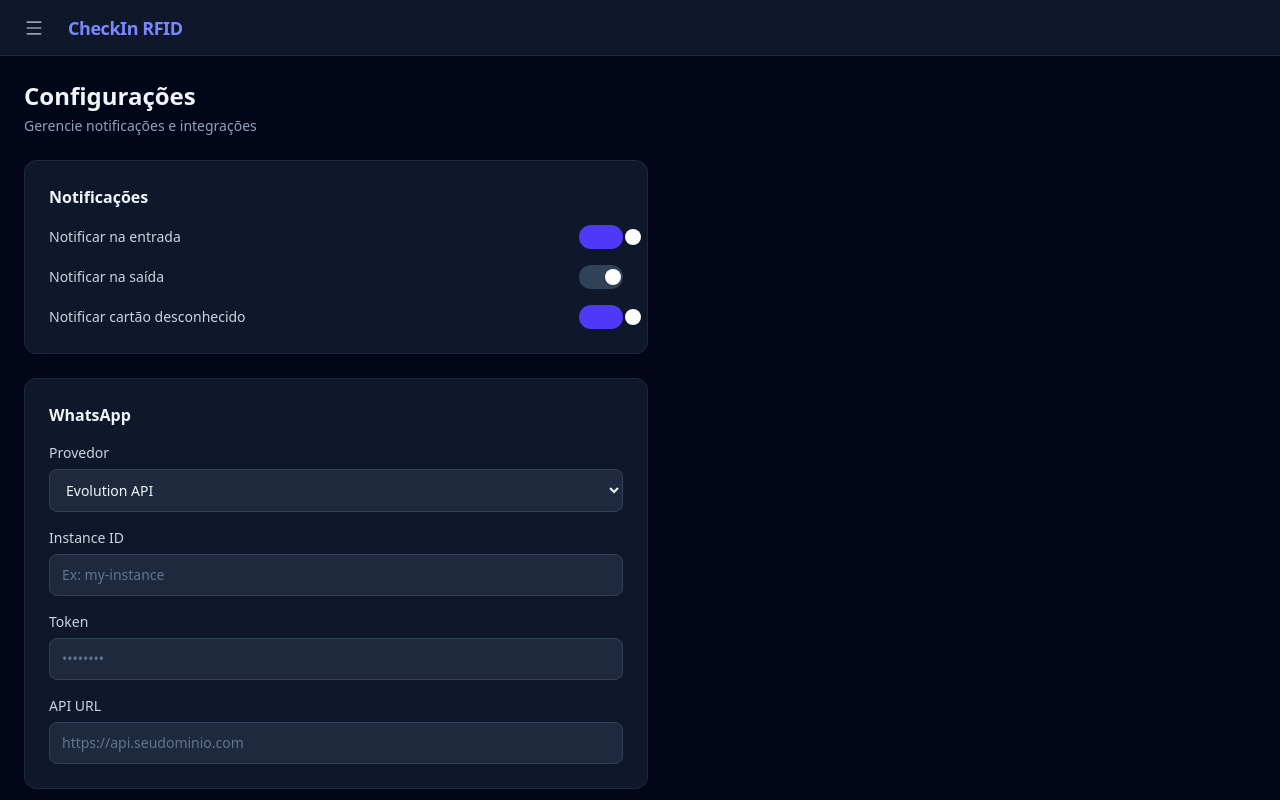
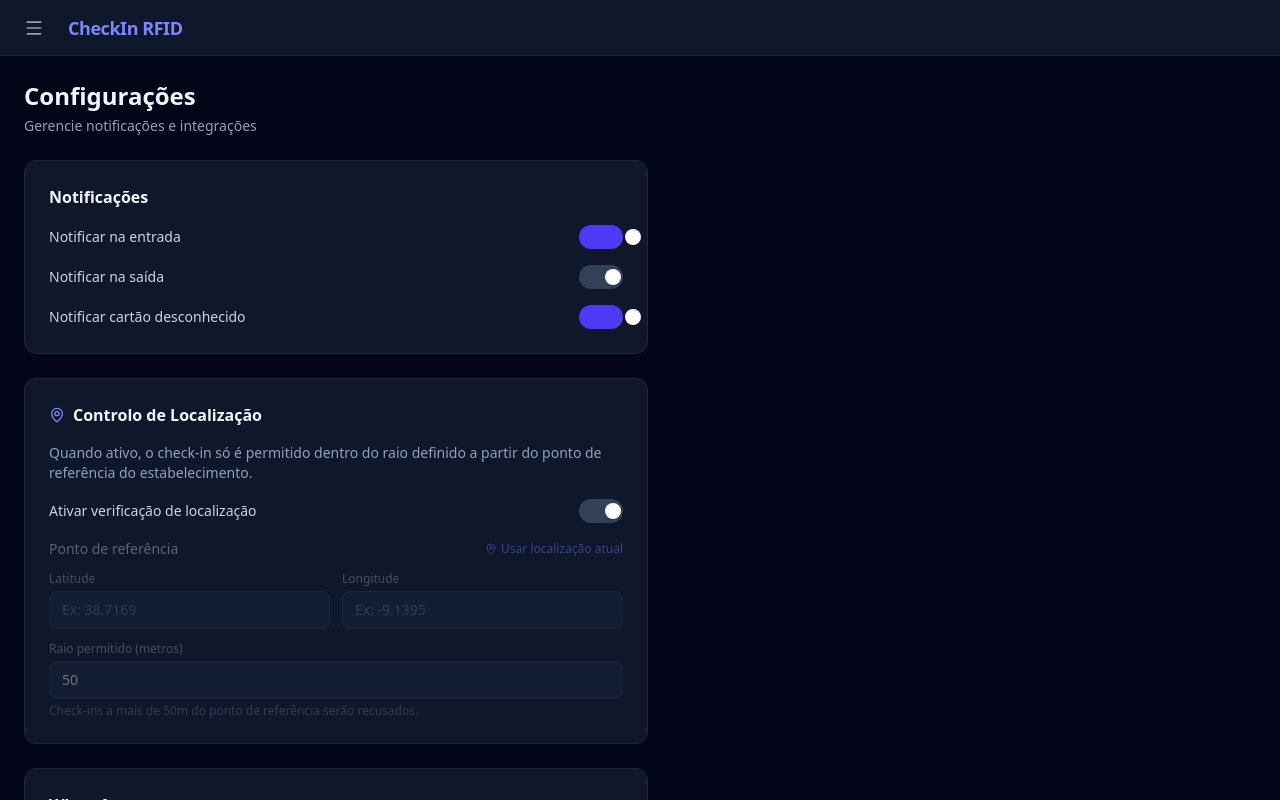
Before and after one commit to GabrielR0d/saas-checkin, a React (Vite) app in the folder frontend/: page /settings in a window 1280 px wide. Built offline with nearby package versions, Linux system fonts and the light colour scheme; no server answers; sample sign-in values are in the browser's storage.

Commit message:
feat: SettingsPage - secção de controlo de localização (raio 50m)
Added location check feature with geolocation support.

```diff
--- a/frontend/src/pages/SettingsPage.tsx
+++ b/frontend/src/pages/SettingsPage.tsx
@@ -1,6 +1,6 @@
 import { useEffect, useState } from 'react'
 import { useQuery, useMutation, useQueryClient } from '@tanstack/react-query'
-import { Save } from 'lucide-react'
+import { Save, MapPin } from 'lucide-react'
 import toast from 'react-hot-toast'
 import { api } from '../lib/api'
 import type { Settings } from '../types'
@@ -15,6 +15,10 @@ export function SettingsPage() {
     whatsappInstanceId: '',
     whatsappToken: '',
     whatsappApiUrl: '',
+    locationCheckEnabled: false,
+    checkInLat: null,
+    checkInLng: null,
+    checkInRadius: 50,
   })
 
   const { data: settings, isLoading } = useQuery<Settings>({
@@ -32,6 +36,10 @@ export function SettingsPage() {
         whatsappInstanceId: settings.whatsappInstanceId ?? '',
         whatsappToken: settings.whatsappToken ?? '',
         whatsappApiUrl: settings.whatsappApiUrl ?? '',
+        locationCheckEnabled: settings.locationCheckEnabled ?? false,
+        checkInLat: settings.checkInLat ?? null,
+        checkInLng: settings.checkInLng ?? null,
+        checkInRadius: settings.checkInRadius ?? 50,
       })
     }
   }, [settings])
@@ -44,6 +52,24 @@ export function SettingsPage() {
     },
     onError: () => toast.error('Erro ao salvar configurações'),
   })
+
+  function useCurrentLocation() {
+    if (!navigator.geolocation) {
+      toast.error('Geolocalização não suportada neste browser')
+      return
+    }
+    navigator.geolocation.getCurrentPosition(
+      (pos) => {
+        setForm((f) => ({
+          ...f,
+          checkInLat: pos.coords.latitude,
+          checkInLng: pos.coords.longitude,
+        }))
+        toast.success('Localização obtida!')
+      },
+      () => toast.error('Não foi possível obter a localização'),
+    )
+  }
 
   if (isLoading) {
     return <div className="p-6 text-slate-400">Carregando...</div>
@@ -59,7 +85,6 @@ export function SettingsPage() {
       {/* Notifications */}
       <div className="bg-slate-900 rounded-xl border border-slate-800 p-6 space-y-4">
         <h2 className="text-base font-semibold text-slate-100">Notificações</h2>
-
         {[
           { key: 'notifyEntry' as const, label: 'Notificar na entrada' },
           { key: 'notifyExit' as const, label: 'Notificar na saída' },
@@ -84,22 +109,108 @@ export function SettingsPage() {
         ))}
       </div>
 
+      {/* Location check */}
+      <div className="bg-slate-900 rounded-xl border border-slate-800 p-6 space-y-4">
+        <div className="flex items-center gap-2">
+          <MapPin size={16} className="text-indigo-400" />
+          <h2 className="text-base font-semibold text-slate-100">Controlo de Localização</h2>
+        </div>
+        <p className="text-sm text-slate-400">
+          Quando ativo, o check-in só é permitido dentro do raio definido a partir do ponto de referência do estabelecimento.
+        </p>
+
+        <label className="flex items-center justify-between cursor-pointer">
+          <span className="text-sm text-slate-300">Ativar verificação de localização</span>
+          <button
+            type="button"
+            onClick={() => setForm({ ...form, locationCheckEnabled: !form.locationCheckEnabled })}
+            className={`relative w-11 h-6 rounded-full transition-colors ${
+              form.locationCheckEnabled ? 'bg-indigo-600' : 'bg-slate-700'
+            }`}
+          >
+            <span
+              className={`absolute top-1 w-4 h-4 bg-white rounded-full shadow transition-transform ${
+                form.locationCheckEnabled ? 'translate-x-6' : 'translate-x-1'
+              }`}
+            />
+          </button>
+        </label>
+
+        <div className={`space-y-3 transition-opacity ${form.locationCheckEnabled ? 'opacity-100' : 'opacity-40 pointer-events-none'}`}>
+          <div className="flex items-center justify-between">
+            <span className="text-sm font-medium text-slate-300">Ponto de referência</span>
+            <button
+              type="button"
+              onClick={useCurrentLocation}
+              className="flex items-center gap-1 text-xs text-indigo-400 hover:text-indigo-300 transition-colors"
+            >
+              <MapPin size={12} />
+              Usar localização atual
+            </button>
+          </div>
+
+          <div className="grid grid-cols-2 gap-3">
+            <div>
+              <label className="block text-xs text-slate-400 mb-1">Latitude</label>
+              <input
+                type="number"
+                step="any"
+                value={form.checkInLat ?? ''}
+                onChange={(e) =>
+                  setForm({ ...form, checkInLat: e.target.value !== '' ? parseFloat(e.target.value) : null })
+                }
+                placeholder="Ex: 38.7169"
+                className="w-full bg-slate-800 border border-slate-700 text-slate-100 rounded-lg px-3 py-2 text-sm focus:outline-none focus:ring-2 focus:ring-indigo-500 placeholder:text-slate-500"
+              />
+            </div>
+            <div>
+              <label className="block text-xs text-slate-400 mb-1">Longitude</label>
+              <input
+                type="number"
+                step="any"
+                value={form.checkInLng ?? ''}
+                onChange={(e) =>
+                  setForm({ ...form, checkInLng: e.target.value !== '' ? parseFloat(e.target.value) : null })
+                }
+                placeholder="Ex: -9.1395"
+                className="w-full bg-slate-800 border border-slate-700 text-slate-100 rounded-lg px-3 py-2 text-sm focus:outline-none focus:ring-2 focus:ring-indigo-500 placeholder:text-slate-500"
+              />
+            </div>
+          </div>
+
+          <div>
+            <label className="block text-xs text-slate-400 mb-1">Raio permitido (metros)</label>
+            <input
+              type="number"
+              min={1}
+              max={5000}
+              value={form.checkInRadius ?? 50}
+              onChange={(e) => setForm({ ...form, checkInRadius: parseInt(e.target.value) || 50 })}
+              className="w-full bg-slate-800 border border-slate-700 text-slate-100 rounded-lg px-3 py-2 text-sm focus:outline-none focus:ring-2 focus:ring-indigo-500"
+            />
+            <p className="text-xs text-slate-500 mt-1">
+              Check-ins a mais de {form.checkInRadius ?? 50}m do ponto de referência serão recusados.
+            </p>
+          </div>
+        </div>
+      </div>
+
       {/* WhatsApp */}
       <div className="bg-slate-900 rounded-xl border border-slate-800 p-6 space-y-4">
         <h2 className="text-base font-semibold text-slate-100">WhatsApp</h2>
-
         <div>
           <label className="block text-sm font-medium text-slate-300 mb-1.5">Provedor</label>
           <select
             value={form.whatsappProvider}
-            onChange={(e) => setForm({ ...form, whatsappProvider: e.target.value as Settings['whatsappProvider'] })}
+            onChange={(e) =>
+              setForm({ ...form, whatsappProvider: e.target.value as Settings['whatsappProvider'] })
+            }
             className="w-full bg-slate-800 border border-slate-700 text-slate-100 rounded-lg px-3 py-2.5 text-sm focus:outline-none focus:ring-2 focus:ring-indigo-500"
           >
             <option value="EVOLUTION">Evolution API</option>
             <option value="ZAPI">Z-API</option>
           </select>
         </div>
-
         <div>
           <label className="block text-sm font-medium text-slate-300 mb-1.5">Instance ID</label>
           <input
@@ -110,7 +221,6 @@ export function SettingsPage() {
             className="w-full bg-slate-800 border border-slate-700 text-slate-100 rounded-lg px-3 py-2.5 text-sm focus:outline-none focus:ring-2 focus:ring-indigo-500 placeholder:text-slate-500"
           />
         </div>
-
         <div>
           <label className="block text-sm font-medium text-slate-300 mb-1.5">Token</label>
           <input
@@ -121,7 +231,6 @@ export function SettingsPage() {
             className="w-full bg-slate-800 border border-slate-700 text-slate-100 rounded-lg px-3 py-2.5 text-sm focus:outline-none focus:ring-2 focus:ring-indigo-500 placeholder:text-slate-500"
           />
         </div>
-
         <div>
           <label className="block text-sm font-medium text-slate-300 mb-1.5">API URL</label>
           <input
```
